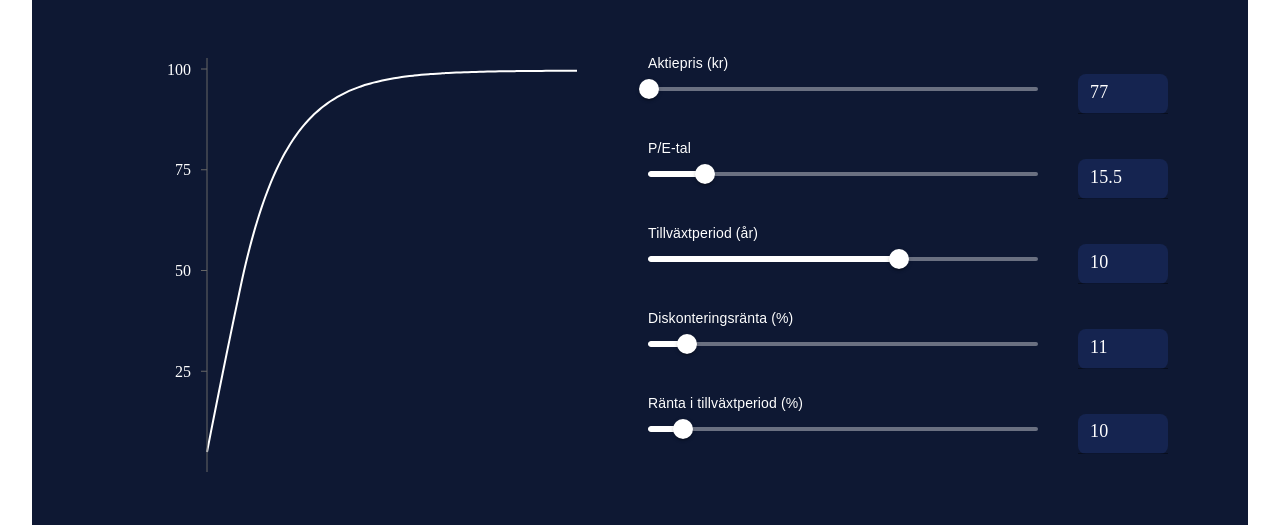
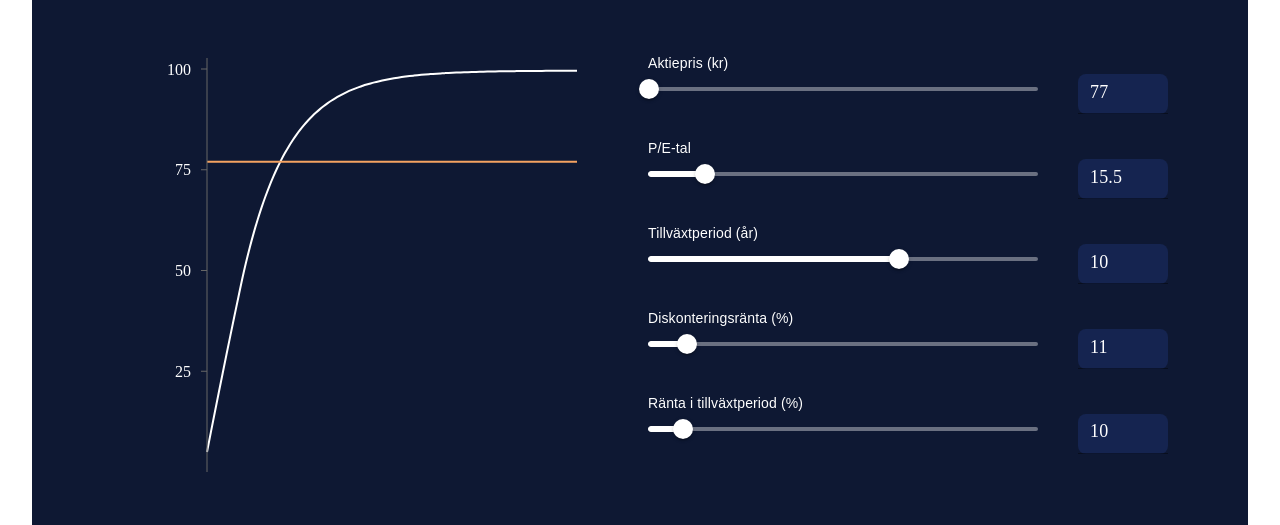
Before and after one commit to philipAson/dcf-kalkylator, a React (Vite) app: page / in a window 1280 px wide. Shown: the part 205-730 px from the top of the page. Built offline with nearby package versions, Linux system fonts and the light colour scheme; a web font is replaced by a local one.

Commit message:
added stockprice to chart

```diff
--- a/src/components/Dcf.jsx
+++ b/src/components/Dcf.jsx
@@ -35,7 +35,7 @@ const Dcf = () => {
     // Nuvärde av kassaflöden
     let presentValueOfCashflow = [];
     // Kumulativt diskonterat kassaflöde (för graf)
-    let cumulativeDiscountedValues = [{ KASSAFLÖDE: cashFlow[0], år: 0 },];
+    let cumulativeDiscountedValues = [{ KASSAFLÖDE: cashFlow[0], ÅR: 0, AKTIEPRIS: stockPrice }];
 
     for (let i = 0; i < (growthPeriod + 85); i++) {
       let nextCashFlow;
@@ -52,14 +52,12 @@ const Dcf = () => {
 
       cumulativeDiscountedValues.push({
         KASSAFLÖDE: presentValueOfCashflow[i] + cumulativeDiscountedValues[i].KASSAFLÖDE,
-        ÅR: (i + 1)
+        ÅR: (i + 1), AKTIEPRIS: stockPrice
       });
-
-      console.log("år", (i+1), "cashflow:", nextCashFlow, "present value:", presentValueOfCashflow[i], "cumulative:", cumulativeDiscounted[i]);
     }
 
     setCumulativeDiscounted(cumulativeDiscountedValues);
-    console.log(cashFlow);
+    console.log(cumulativeDiscountedValues);
   }, [stockPrice, PEratio, growthPeriod, growthRate, growthRateInPerpetuity, discountRate]);
 
   const handleInputChange = (setter) => (event) => {
@@ -82,6 +80,13 @@ const Dcf = () => {
               type="monotone"
               dataKey="KASSAFLÖDE"
               stroke="#ffffff"
+              strokeWidth={2}
+              dot={false}
+            />
+            <Line
+              type="monotone"
+              dataKey="AKTIEPRIS"
+              stroke="#F4A261"
               strokeWidth={2}
               dot={false}
             />
--- a/vite.config.js
+++ b/vite.config.js
@@ -3,6 +3,6 @@ import react from '@vitejs/plugin-react'
 
 // https://vite.dev/config/
 export default defineConfig({
-  base: '/DCF-Kalkylator/',
+  base: '/dcf-kalkylator/',
   plugins: [react()],
 })
```
